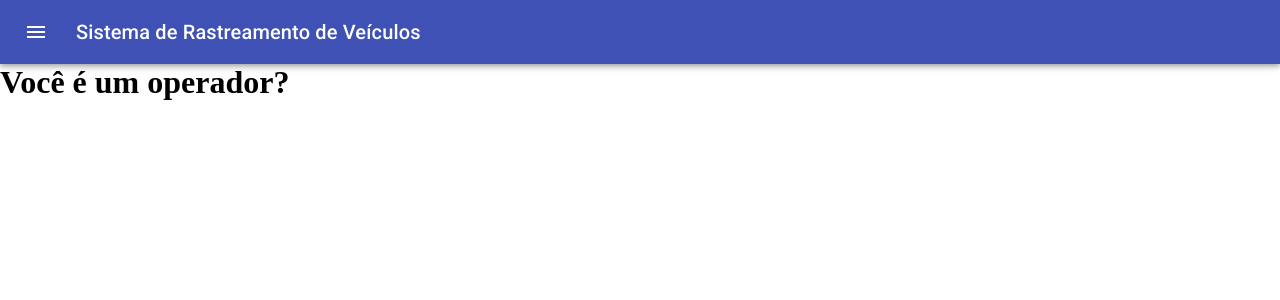
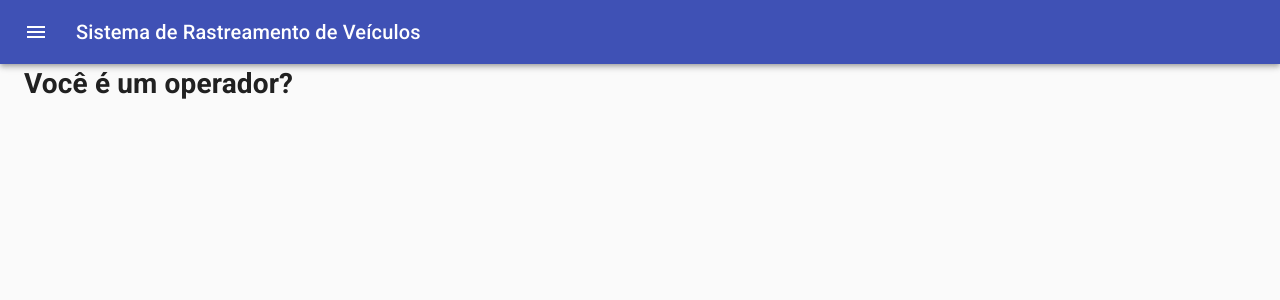
Before and after one commit to Marcel099/trabalho-implementacao-sd, a React (Create React App) app in the folder web/: page / in a window 1280 px wide. Shown: the top 300 px of the page. Built offline with nearby package versions, Linux system fonts and the light colour scheme; the HTML template or start-up script is replaced by a standard one.

Commit message:
Renderizando conteúdo principal em um container

```diff
--- /dev/null
+++ b/web/src/components/ContainerApp/index.js
@@ -0,0 +1,15 @@
+import React from 'react';
+
+import CssBaseline from '@material-ui/core/CssBaseline';
+import Container from '@material-ui/core/Container';
+
+export function ContainerApp({ children }) {
+  return (
+    <>
+      <CssBaseline />
+      <Container>
+        { children }
+      </Container>
+    </>
+  )
+}
--- a/web/src/components/DrawerNavegacaoApp/index.js
+++ b/web/src/components/DrawerNavegacaoApp/index.js
@@ -4,7 +4,6 @@ import clsx from 'clsx';
 
 import { makeStyles } from '@material-ui/core/styles';
 import Drawer from '@material-ui/core/Drawer';
-import Button from '@material-ui/core/Button';
 import List from '@material-ui/core/List';
 import ListItem from '@material-ui/core/ListItem';
 import ListItemIcon from '@material-ui/core/ListItemIcon';
--- /dev/null
+++ b/web/src/components/LayoutBase/index.js
@@ -0,0 +1,20 @@
+import React from 'react'
+
+import { DrawerNavegacaoProvider } from '../../contexts/ContextoDrawerNavegacao';
+
+import { DrawerNavegacaoApp } from '../DrawerNavegacaoApp'
+import { CabecalhoApp } from '../CabecalhoApp'
+
+import { ContainerApp } from '../ContainerApp'
+
+export function LayoutBase({ children }) {
+  return (
+    <DrawerNavegacaoProvider>
+      <CabecalhoApp />
+      <DrawerNavegacaoApp />
+      <ContainerApp>
+        {children}
+      </ContainerApp>
+    </DrawerNavegacaoProvider>
+  )
+}
--- a/web/src/routes.js
+++ b/web/src/routes.js
@@ -2,12 +2,7 @@ import React from 'react'
 
 import { BrowserRouter, Route, Switch } from 'react-router-dom'
 
-
-import { DrawerNavegacaoProvider } from './contexts/ContextoDrawerNavegacao';
-
-import { DrawerNavegacaoApp } from './components/DrawerNavegacaoApp'
-import { CabecalhoApp } from './components/CabecalhoApp'
-
+import { LayoutBase } from './components/LayoutBase'
 
 import { OperadorLogon } from './pages/OperadorLogon'
 
@@ -22,26 +17,23 @@ import { MonitoramentoVeiculos } from './pages/MonitoramentoVeiculos'
 import { Simulador } from './pages/SimuladorDeslocamento'
 
 export function Routes(){
+
+  const renderInsideBaseLayout = PageComponent => (<LayoutBase><PageComponent /></LayoutBase>)
+
   return (
     <BrowserRouter>
       <Switch>
-        <DrawerNavegacaoProvider>
-          <CabecalhoApp />
-          <DrawerNavegacaoApp />
-        </DrawerNavegacaoProvider>
-      </Switch>
-      <Switch>
-        <Route path="/" exact component={OperadorLogon} />
+        <Route path="/" exact render={() => renderInsideBaseLayout(OperadorLogon)} />
 
-        <Route path="/veiculo" component={ListVeiculo} />
-        <Route path="/veiculo/new" component={NewVeiculo} />
-        <Route path="/veiculo/:codigo_veiculo/edit" component={EditVeiculo} />
+        <Route path="/veiculo" render={() => renderInsideBaseLayout(ListVeiculo)} />
+        <Route path="/veiculo/new" render={() => renderInsideBaseLayout(NewVeiculo)} />
+        <Route path="/veiculo/:codigo_veiculo/edit" render={() => renderInsideBaseLayout(EditVeiculo)} />
 
-        <Route path="/localizacao/new" component={NewLocalizacao} />
+        <Route path="/localizacao/new" render={() => renderInsideBaseLayout(NewLocalizacao)} />
 
-        <Route path="/monitoramento-veiculos" component={MonitoramentoVeiculos} />
+        <Route path="/monitoramento-veiculos" render={() => renderInsideBaseLayout(MonitoramentoVeiculos)} />
 
-        <Route path="/veiculo/simulador-deslocamento" component={Simulador} />
+        <Route path="/veiculo/simulador-deslocamento" render={() => renderInsideBaseLayout(Simulador)} />\
       </Switch>
     </BrowserRouter>
   )
```
